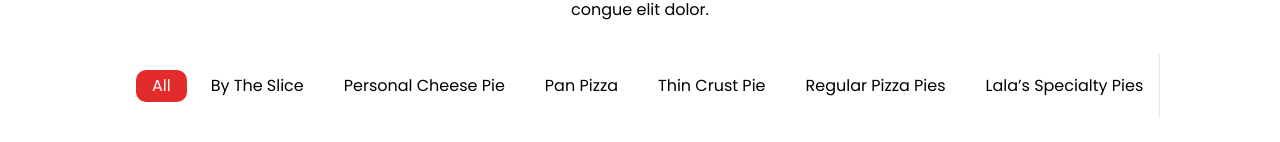
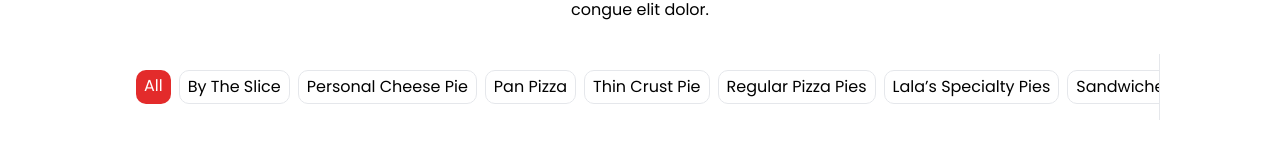
Before and after one commit to KamsNyc/lalaspizzeriasanity, a Next.js app: page / in a window 1280 px wide. Shown: the part 896-1038 px from the top of the page. Built offline with nearby package versions, Linux system fonts and the light colour scheme; no server answers.

Commit message:
added my own badges

```diff
--- a/app/components/Menu.tsx
+++ b/app/components/Menu.tsx
@@ -39,8 +39,8 @@
           <div
             key={category}
             onClick={() => setActiveCategory(category)}
-            className={`cursor-pointer px-4 py-1 rounded-[10px] ${
-              category === activeCategory ? 'red text-white' : ''
+            className={`cursor-pointer px-2 py-1 rounded-[10px] ${
+              category === activeCategory ? 'red text-white' : 'border'
             }`}
           >
             {category}
```
